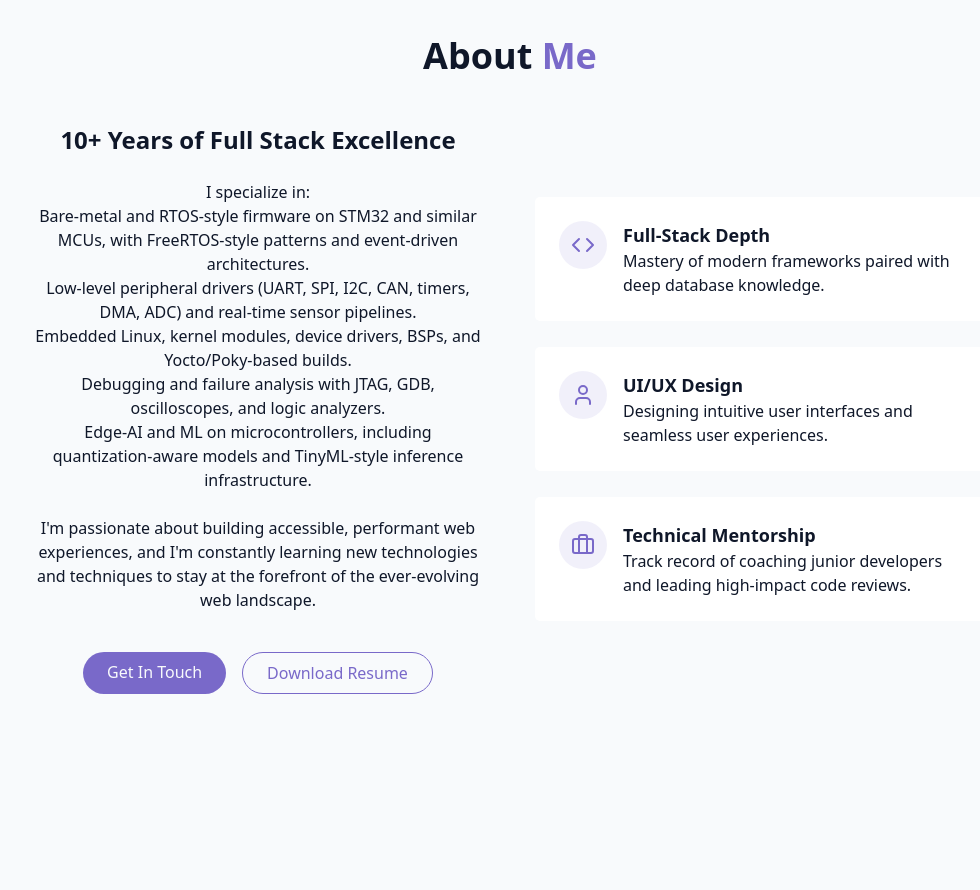
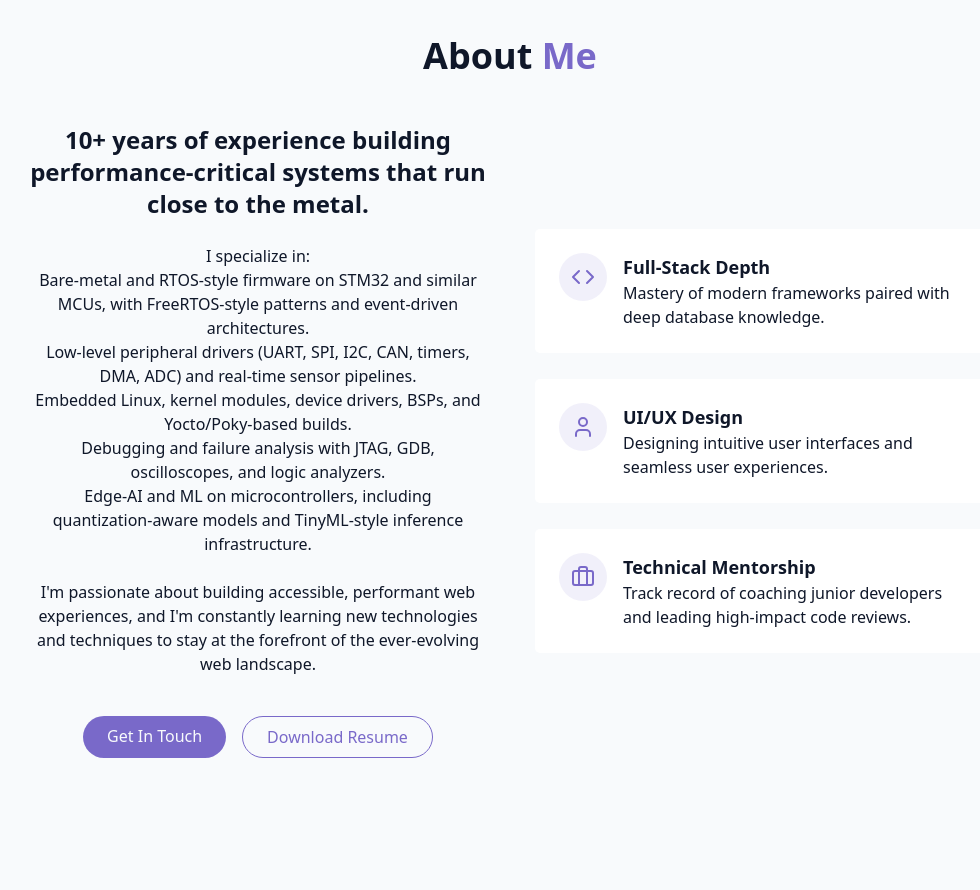
Before and after one commit to senaerg/SenaEPortfolio, a React (Vite) app: page / in a window 1280 px wide. Shown: the part 860-1750 px from the top of the page, without its empty margins (130-1110 px from the left). Built offline with nearby package versions, Linux system fonts and the light colour scheme.

Commit message:
Update AboutSection.jsx

```diff
--- a/src/components/AboutSection.jsx
+++ b/src/components/AboutSection.jsx
@@ -12,8 +12,8 @@ export const AboutSection = () => {
         <div className="grid grid-cols-1 md:grid-cols-2 gap-12 items-center">
           <div className="space-y-6">
             <h3 className="text-2xl font-semibold">
-              10+ Years of Full Stack Excellence
-            </h3>
+              10+ years of experience building performance‑critical systems that run close to the metal.
+              </h3>
 
             <p className="text-muted-foreground">
             I specialize in:
```
